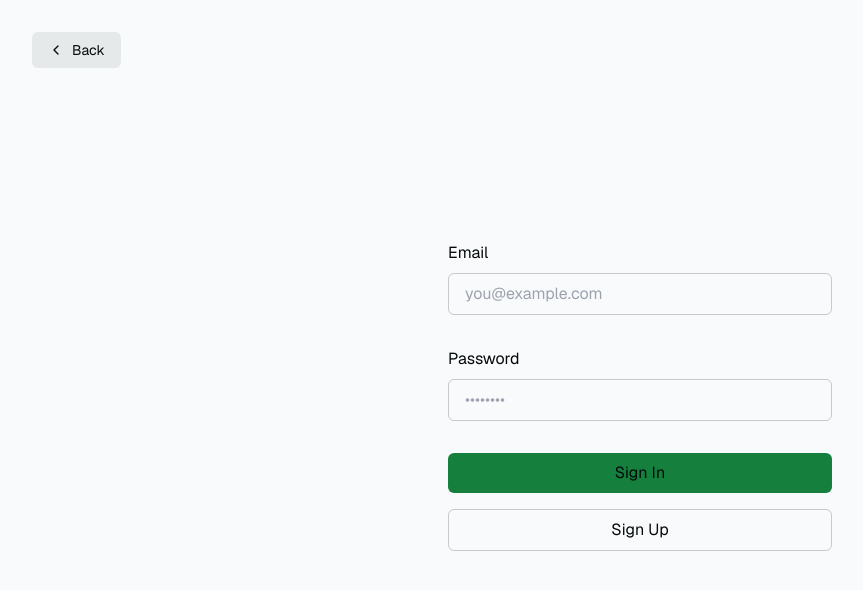
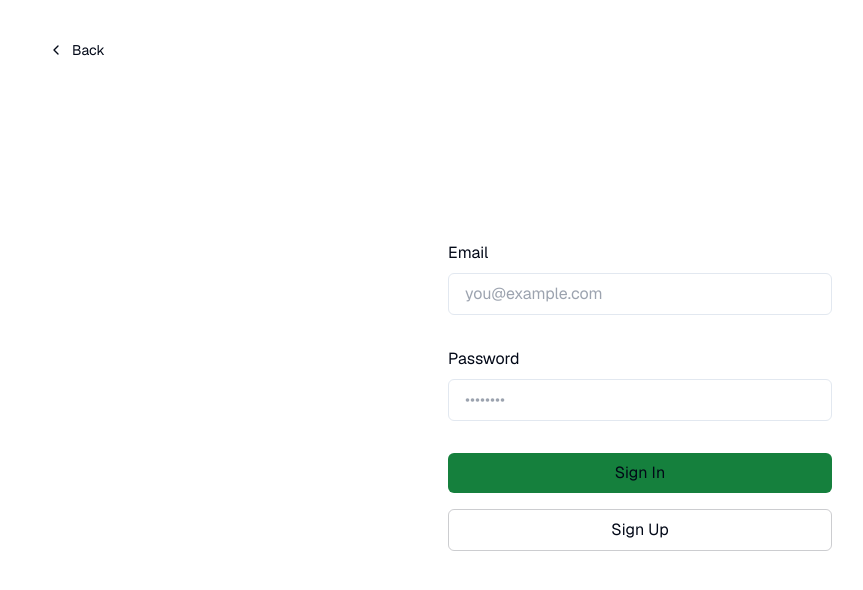
Before and after one commit to Geuni620/Traffic-Map-Hub, a Next.js app: page /login in a window 1280 px wide. Shown: the top 590 px of the page, without its empty margins (0-863 px from the left). Built offline with nearby package versions, Linux system fonts and the light colour scheme.

Commit message:
init: shadcn/ui

```diff
--- a/app/globals.css
+++ b/app/globals.css
@@ -4,39 +4,73 @@
 
 @layer base {
   :root {
-    --background: 200 20% 98%;
-    --btn-background: 200 10% 91%;
-    --btn-background-hover: 200 10% 89%;
-    --foreground: 200 50% 3%;
+    --background: 0 0% 100%;
+    --foreground: 222.2 84% 4.9%;
+
+    --card: 0 0% 100%;
+    --card-foreground: 222.2 84% 4.9%;
+
+    --popover: 0 0% 100%;
+    --popover-foreground: 222.2 84% 4.9%;
+
+    --primary: 222.2 47.4% 11.2%;
+    --primary-foreground: 210 40% 98%;
+
+    --secondary: 210 40% 96.1%;
+    --secondary-foreground: 222.2 47.4% 11.2%;
+
+    --muted: 210 40% 96.1%;
+    --muted-foreground: 215.4 16.3% 46.9%;
+
+    --accent: 210 40% 96.1%;
+    --accent-foreground: 222.2 47.4% 11.2%;
+
+    --destructive: 0 84.2% 60.2%;
+    --destructive-foreground: 210 40% 98%;
+
+    --border: 214.3 31.8% 91.4%;
+    --input: 214.3 31.8% 91.4%;
+    --ring: 222.2 84% 4.9%;
+
+    --radius: 0.5rem;
   }
 
-  @media (prefers-color-scheme: dark) {
-    :root {
-      --background: 200 50% 3%;
-      --btn-background: 200 10% 9%;
-      --btn-background-hover: 200 10% 12%;
-      --foreground: 200 20% 96%;
-    }
+  .dark {
+    --background: 222.2 84% 4.9%;
+    --foreground: 210 40% 98%;
+
+    --card: 222.2 84% 4.9%;
+    --card-foreground: 210 40% 98%;
+
+    --popover: 222.2 84% 4.9%;
+    --popover-foreground: 210 40% 98%;
+
+    --primary: 210 40% 98%;
+    --primary-foreground: 222.2 47.4% 11.2%;
+
+    --secondary: 217.2 32.6% 17.5%;
+    --secondary-foreground: 210 40% 98%;
+
+    --muted: 217.2 32.6% 17.5%;
+    --muted-foreground: 215 20.2% 65.1%;
+
+    --accent: 217.2 32.6% 17.5%;
+    --accent-foreground: 210 40% 98%;
+
+    --destructive: 0 62.8% 30.6%;
+    --destructive-foreground: 210 40% 98%;
+
+    --border: 217.2 32.6% 17.5%;
+    --input: 217.2 32.6% 17.5%;
+    --ring: 212.7 26.8% 83.9%;
   }
 }
 
 @layer base {
   * {
-    @apply border-foreground/20;
+    @apply border-border;
+  }
+  body {
+    @apply bg-background text-foreground;
   }
 }
-
-.animate-in {
-  animation: animateIn 0.3s ease 0.15s both;
-}
-
-@keyframes animateIn {
-  from {
-    opacity: 0;
-    transform: translateY(10px);
-  }
-  to {
-    opacity: 1;
-    transform: translateY(0);
-  }
-}
--- a/package.json
+++ b/package.json
@@ -11,13 +11,18 @@
     "@supabase/ssr": "latest",
     "@supabase/supabase-js": "latest",
     "autoprefixer": "10.4.15",
+    "class-variance-authority": "^0.7.0",
+    "clsx": "^2.1.0",
     "geist": "^1.0.0",
+    "lucide-react": "^0.307.0",
     "next": "latest",
     "postcss": "8.4.29",
     "react": "18.2.0",
     "react-dom": "18.2.0",
     "react-kakao-maps-sdk": "^1.1.24",
+    "tailwind-merge": "^2.2.0",
     "tailwindcss": "3.3.3",
+    "tailwindcss-animate": "^1.0.7",
     "typescript": "5.1.3",
     "xlsx": "^0.18.5"
   },
--- a/tailwind.config.js
+++ b/tailwind.config.js
@@ -1,20 +1,77 @@
 /** @type {import('tailwindcss').Config} */
 module.exports = {
+  darkMode: ["class"],
   content: [
-    './app/**/*.{js,ts,jsx,tsx,mdx}',
-    './components/**/*.{js,ts,jsx,tsx,mdx}',
+    './pages/**/*.{ts,tsx}',
+    './components/**/*.{ts,tsx}',
+    './app/**/*.{ts,tsx}',
+    './src/**/*.{ts,tsx}',
   ],
+  prefix: "",
   theme: {
+    container: {
+      center: true,
+      padding: "2rem",
+      screens: {
+        "2xl": "1400px",
+      },
+    },
     extend: {
       colors: {
-        background: 'hsl(var(--background))',
-        foreground: 'hsl(var(--foreground))',
-        btn: {
-          background: 'hsl(var(--btn-background))',
-          'background-hover': 'hsl(var(--btn-background-hover))',
+        border: "hsl(var(--border))",
+        input: "hsl(var(--input))",
+        ring: "hsl(var(--ring))",
+        background: "hsl(var(--background))",
+        foreground: "hsl(var(--foreground))",
+        primary: {
+          DEFAULT: "hsl(var(--primary))",
+          foreground: "hsl(var(--primary-foreground))",
         },
+        secondary: {
+          DEFAULT: "hsl(var(--secondary))",
+          foreground: "hsl(var(--secondary-foreground))",
+        },
+        destructive: {
+          DEFAULT: "hsl(var(--destructive))",
+          foreground: "hsl(var(--destructive-foreground))",
+        },
+        muted: {
+          DEFAULT: "hsl(var(--muted))",
+          foreground: "hsl(var(--muted-foreground))",
+        },
+        accent: {
+          DEFAULT: "hsl(var(--accent))",
+          foreground: "hsl(var(--accent-foreground))",
+        },
+        popover: {
+          DEFAULT: "hsl(var(--popover))",
+          foreground: "hsl(var(--popover-foreground))",
+        },
+        card: {
+          DEFAULT: "hsl(var(--card))",
+          foreground: "hsl(var(--card-foreground))",
+        },
+      },
+      borderRadius: {
+        lg: "var(--radius)",
+        md: "calc(var(--radius) - 2px)",
+        sm: "calc(var(--radius) - 4px)",
+      },
+      keyframes: {
+        "accordion-down": {
+          from: { height: "0" },
+          to: { height: "var(--radix-accordion-content-height)" },
+        },
+        "accordion-up": {
+          from: { height: "var(--radix-accordion-content-height)" },
+          to: { height: "0" },
+        },
+      },
+      animation: {
+        "accordion-down": "accordion-down 0.2s ease-out",
+        "accordion-up": "accordion-up 0.2s ease-out",
       },
     },
   },
-  plugins: [],
-};
+  plugins: [require("tailwindcss-animate")],
+}
--- /dev/null
+++ b/utils.ts
@@ -0,0 +1,6 @@
+import { type ClassValue, clsx } from "clsx"
+import { twMerge } from "tailwind-merge"
+
+export function cn(...inputs: ClassValue[]) {
+  return twMerge(clsx(inputs))
+}
```
Also changed, not shown: components.json (added), 1 other file (tests, documents, lock files or other folders).
